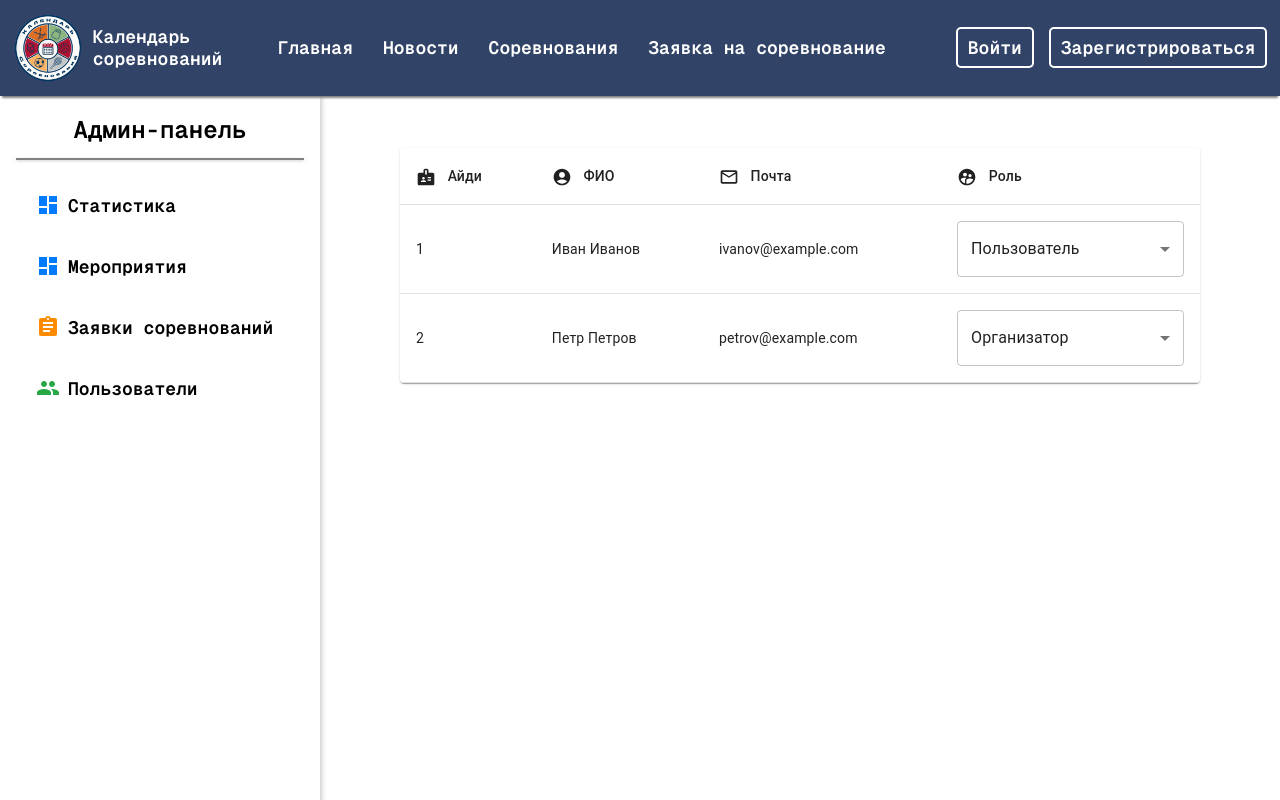
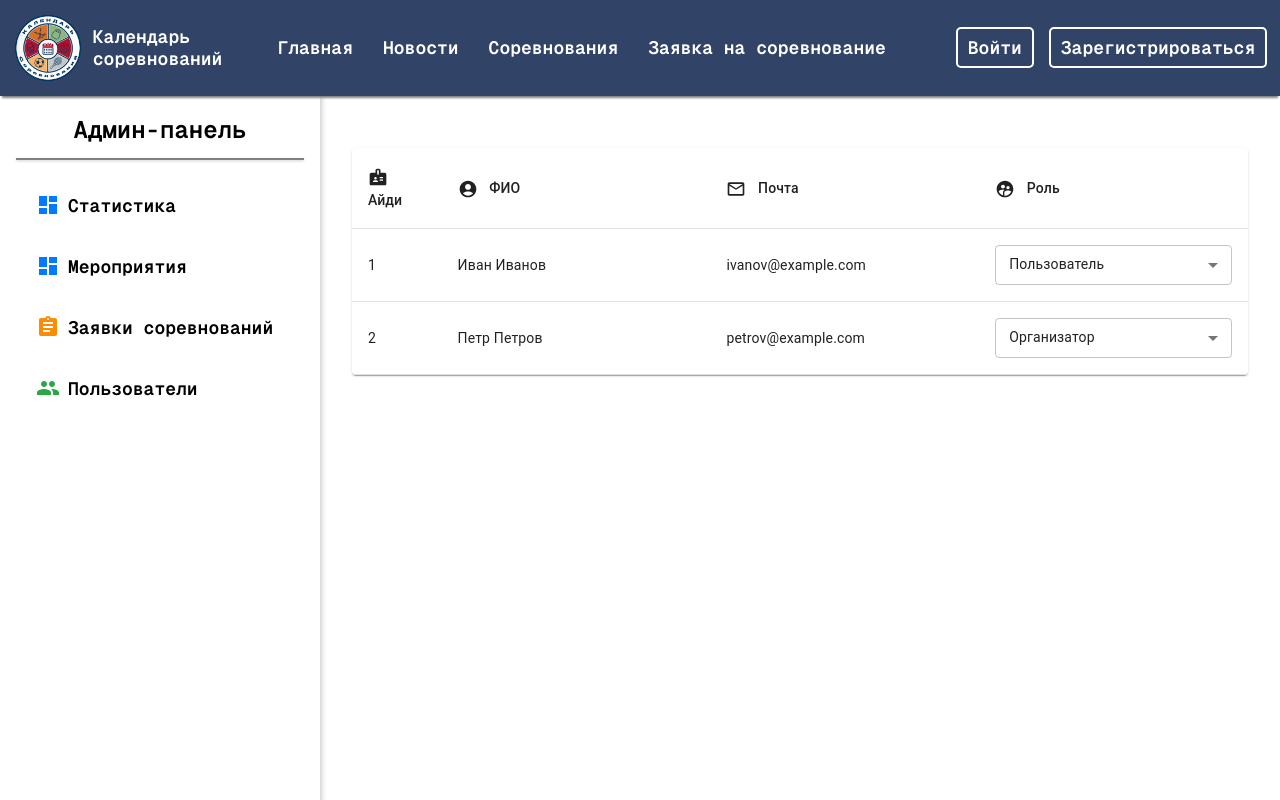
Before and after one commit to Fr1iix/calendar, a Next.js app in the folder client/: page /adminpanel in a window 1280 px wide. Both pictures are taken after a click on the item "Пользователи". Shown: the top 800 px of the page. Built offline with nearby package versions, Linux system fonts and the light colour scheme.

Commit message:
фикс скачки окна

```diff
--- a/client/src/app/adminpanel/UsersTable.tsx
+++ b/client/src/app/adminpanel/UsersTable.tsx
@@ -38,38 +38,65 @@ const UsersTable = () => {
     };
 
     return (
-        <TableContainer component={Paper} style={{ maxWidth: '800px', margin: 'auto', marginTop: '20px' }}>
+        <TableContainer component={Paper} style={{ maxWidth: '100%', margin: 'auto', marginTop: '20px' }}>
             <Box sx={{ overflowX: 'auto' }}>
                 <Table sx={{ minWidth: 650 }} aria-label="users table">
                     <TableHead>
                         <TableRow>
-                            <TableCell>
+                            <TableCell sx={{ width: '10%' }}>
                                 <Badge fontSize="small" style={{ marginRight: 8 }}/> Айди
                             </TableCell>
-                            <TableCell>
+                            <TableCell sx={{ width: '30%' }}>
                                 <AccountCircle fontSize="small" style={{ marginRight: 8 }}/> ФИО
                             </TableCell>
-                            <TableCell>
+                            <TableCell sx={{ width: '30%' }}>
                                 <MailOutline fontSize="small" style={{ marginRight: 8 }}/> Почта
                             </TableCell>
-                            <TableCell>
+                            <TableCell sx={{ width: '30%' }}>
                                 <SupervisedUserCircle fontSize="small" style={{ marginRight: 8 }}/> Роль
                             </TableCell>
                         </TableRow>
                     </TableHead>
                     <TableBody>
                         {users.map((user) => (
-                            <TableRow key={user.id}>
+                            <TableRow
+                                key={user.id}
+                                sx={{
+                                    height: 64,
+                                    '& > *': { verticalAlign: 'middle' },
+                                }}
+                            >
                                 <TableCell>{user.id}</TableCell>
                                 <TableCell>{user.name}</TableCell>
                                 <TableCell>{user.email}</TableCell>
                                 <TableCell>
-                                    <Box sx={{ minWidth: 150 }}>
+                                    <Box
+                                        sx={{
+                                            minWidth: 150,
+                                            height: 40,
+                                            display: 'flex',
+                                            alignItems: 'center',
+                                        }}
+                                    >
                                         <Select
                                             value={user.role}
                                             onChange={(e) => handleRoleChange(user.id, e.target.value as string)}
                                             variant="outlined"
                                             fullWidth
+                                            size="small"
+                                            sx={{
+                                                fontSize: 14,
+                                                height: '40px',
+                                                lineHeight: '1.5',
+                                            }}
+                                            MenuProps={{
+                                                PaperProps: {
+                                                    style: {
+                                                        maxHeight: 200,
+                                                    },
+                                                },
+                                                disableScrollLock: true,
+                                            }}
                                         >
                                             <MenuItem value="пользователь">Пользователь</MenuItem>
                                             <MenuItem value="организатор">Организатор</MenuItem>
```
